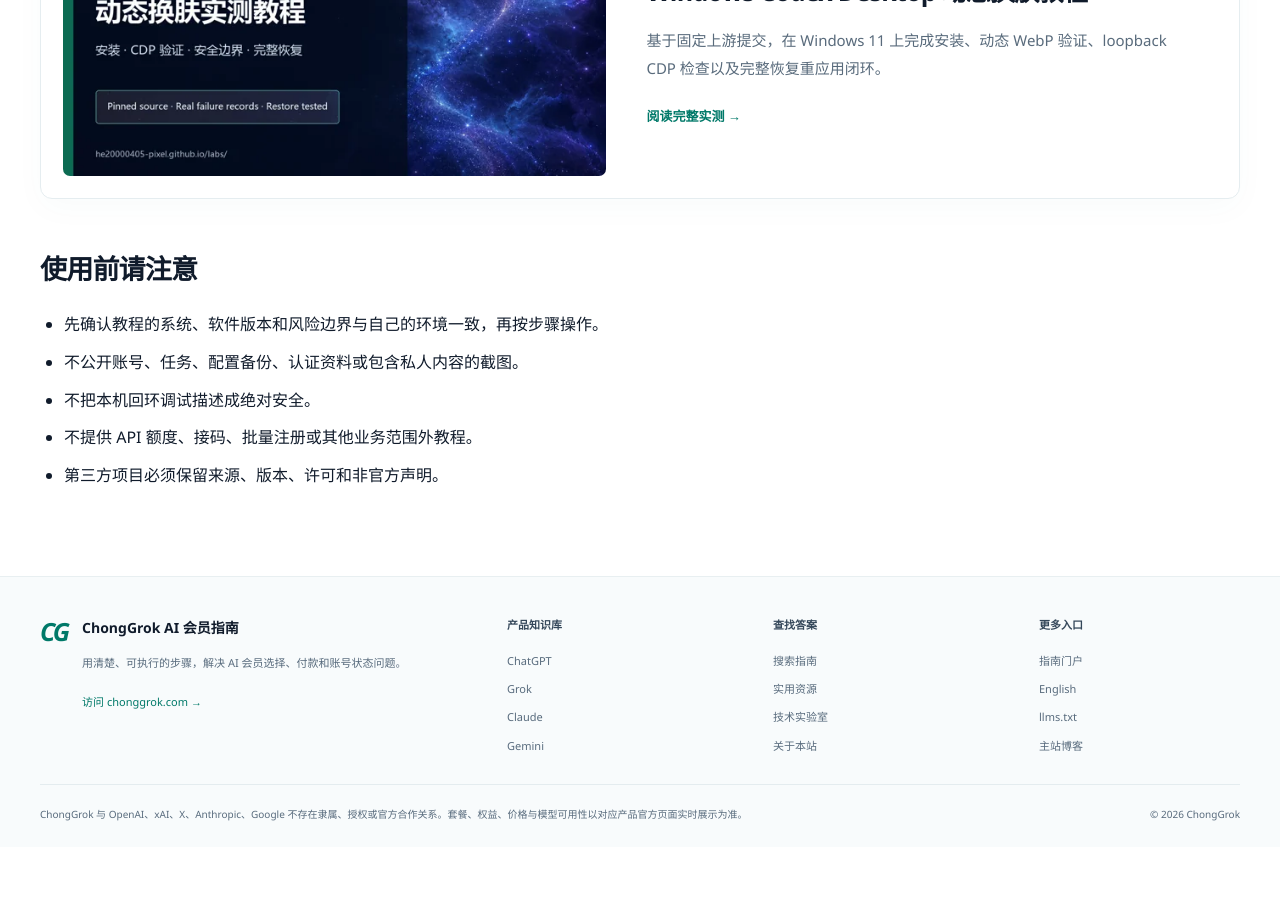
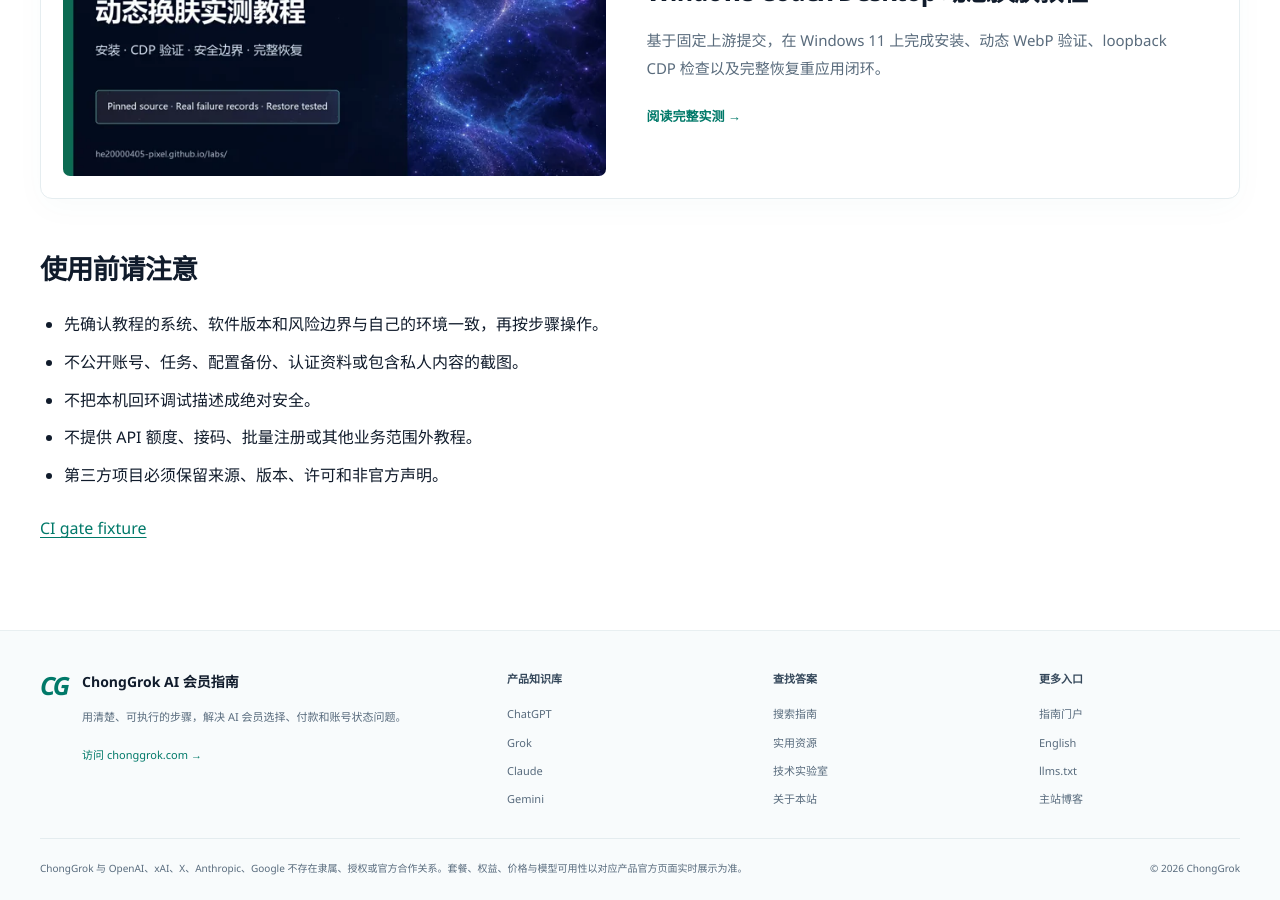
Before and after one commit to he20000405-pixel/he20000405-pixel.github.io, a Jekyll site: the page built from labs/index.md, in a window 1280 px wide and 900 px high, scrolled down 611 px. Built offline with Jekyll 4.4.1, drawn with Linux system fonts in a browser that asks for light colours; before the commit the page ends 1458 px from its top, so only the background shows below that.

Commit message:
Exercise the publish gate with a broken link on the isolated branch

```diff
--- a/labs/index.md
+++ b/labs/index.md
@@ -35,3 +35,5 @@ collection_items:
 - 不把本机回环调试描述成绝对安全。
 - 不提供 API 额度、接码、批量注册或其他业务范围外教程。
 - 第三方项目必须保留来源、版本、许可和非官方声明。
+
+[CI gate fixture](/ci-negative-node24-intentionally-missing-20261105/)
```
